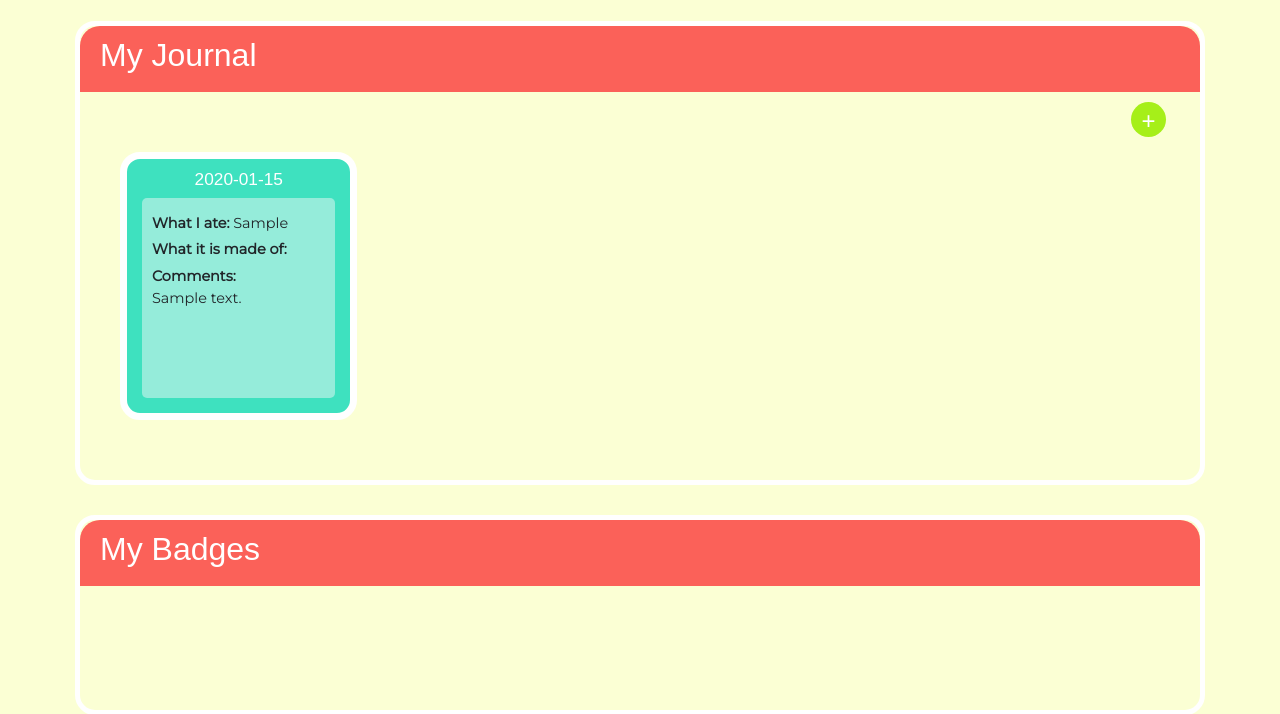
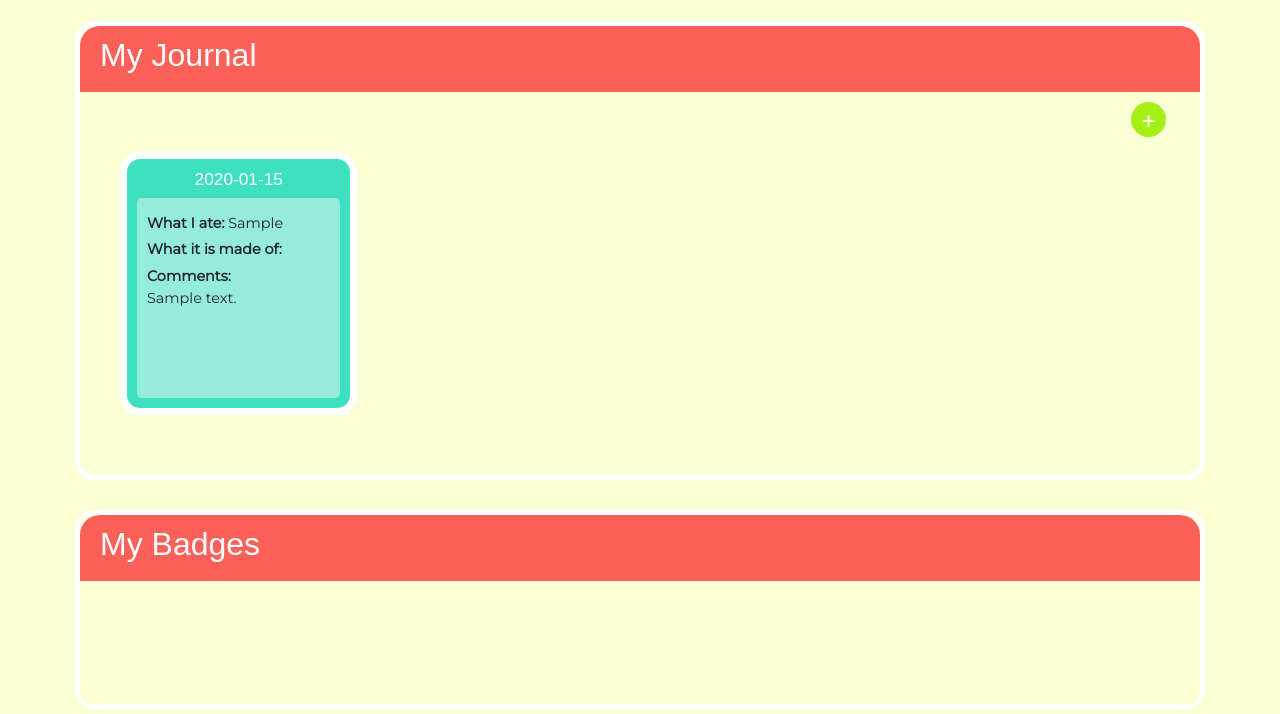
Before and after one commit to nadiamayangputri/foodtopia, a Node server app: template views/ejs/account/profile.ejs in a window 1280 px wide. Shown: the part 532-1246 px from the top of the page. Run offline with Node 20, Linux system fonts and the light colour scheme; the template is opened without the code that fills it: values that come from a table or form of the project are taken from there, others are empty; tables that the repository leaves empty hold one stand-in row (values such as "Sample post"); grey boxes marked "Sample" are stand-in pictures; some libraries are stand-ins or nearby versions; some web fonts are replaced.

Commit message:
margin changed

```diff
--- a/views/css/account/profile.css
+++ b/views/css/account/profile.css
@@ -167,7 +167,6 @@
     min-height: 200px;
     border-radius: 5px;
     padding: 10px;
-    margin: 5px;
 }
 
 .date {
@@ -352,6 +351,10 @@
         margin: 40px 50px;
     }
 
+    .journal-content {
+        margin: 0;
+    }
+
     .icon {
         display: block;
         margin: auto;
```
